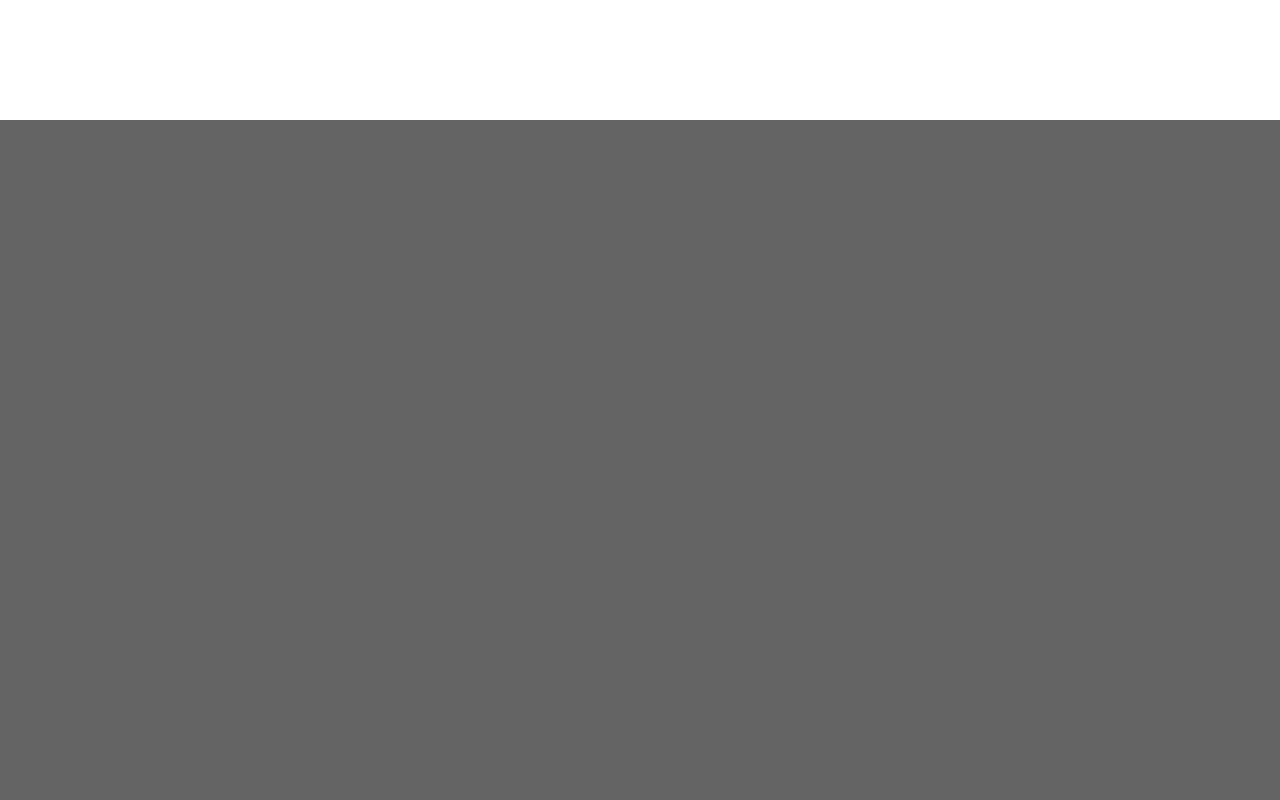
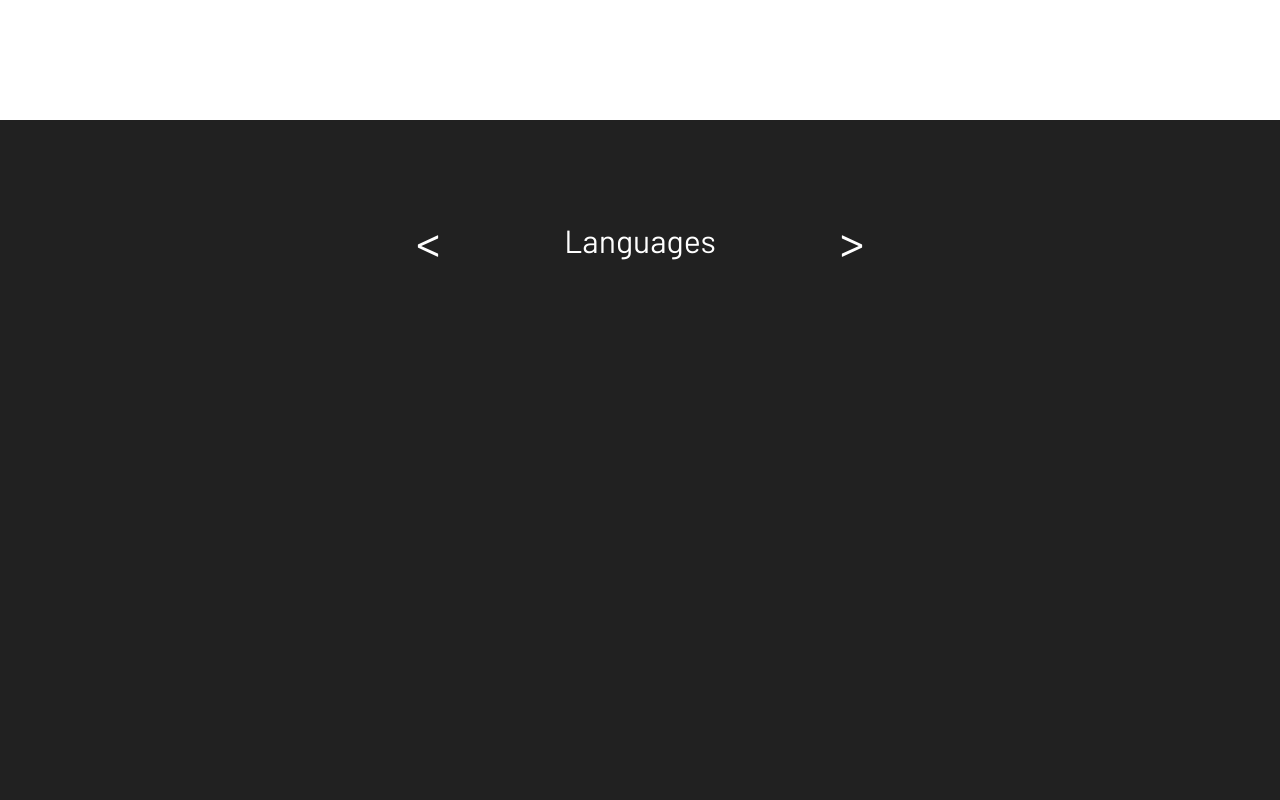
Before and after one commit to ryanpunwasi/portfolio, a React (Create React App) app: page / in a window 1280 px wide. Shown: the part 1480-2280 px from the top of the page. Built offline with nearby package versions, Linux system fonts and the light colour scheme.

Commit message:
feat: add markup and styling, implement switching of selected skill section

```diff
--- a/src/components/App.js
+++ b/src/components/App.js
@@ -5,11 +5,13 @@ import Section from "./Section";
 import SectionText from "./SectionText";
 import Sidebar from "./Sidebar";
 import Lead from "./Lead";
+import Skills from "./Skills";
 import ContactSection from "./ContactSection";
 import "./App.css";
 
 const sections = [
   { title: "About", link: "#about" },
+  { title: "Skills", link: "#skills" },
   { title: "Projects", link: "#projects" },
   { title: "Contact", link: "#contact" },
 ];
@@ -33,8 +35,11 @@ function App() {
       <Section id="about">
         <SectionText></SectionText>
       </Section>
+      <Section id="skills">
+        <Skills />
+      </Section>
+      <Section image="/img/02.jpeg" id="sunsetImage" blendMode="normal" />
       <Section id="projects" />
-      <Section image="/img/02.jpeg" id="sunsetImage" blendMode="normal" />
       <Section id="contact">
         <ContactSection />
       </Section>
--- /dev/null
+++ b/src/components/Skills.jsx
@@ -0,0 +1,69 @@
+import { useState } from "react";
+import SkillsChips from "./SkillsChips";
+import SkillsNav from "./SkillsNav";
+
+import "./Skills.scss";
+
+const sections = [
+  "languages",
+  "frameworks/libraries",
+  "databases",
+  "version control",
+  "testing",
+];
+
+const sectionsObj = {
+  0: {
+    languages: [
+      "HTML5",
+      "CSS3",
+      "Javascript",
+      "Typescript",
+      "Ruby",
+      "PHP",
+      "SQL",
+      "Python",
+    ],
+  },
+  1: {
+    frameworks: [
+      "NodeJS",
+      "React",
+      "Redux",
+      "Express",
+      "EJS",
+      "jQuery",
+      "SASS",
+      "Bootstrap 5",
+      "Rails",
+    ],
+  },
+  2: { databases: ["PostgreSQL", "MySQL"] },
+  3: { "version control": ["Git"] },
+  4: { testing: ["Mocha", "Chai", "Storybook", "Cypress", "Rspec"] },
+};
+
+const Skills = () => {
+  const [selected, setSelected] = useState(0);
+
+  const nextSection = () => {
+    setSelected(prev => (prev + 1) % sections.length);
+  };
+
+  const previousSection = () => {
+    setSelected(prev => (prev + sections.length - 1) % sections.length);
+  };
+
+  return (
+    <div className="skills__section">
+      <SkillsNav
+        selected={sections[selected]}
+        next={nextSection}
+        previous={previousSection}
+      />
+      {/* <SkillsChips /> */}
+    </div>
+  );
+};
+
+export default Skills;
--- /dev/null
+++ b/src/components/Skills.scss
@@ -0,0 +1,8 @@
+.skills__section {
+  background-color: rgb(33, 33, 33);
+  color: white;
+  height: 100vh;
+  font-family: "Barlow";
+  display: flex;
+  justify-content: center;
+}
--- /dev/null
+++ b/src/components/SkillsChips.jsx
@@ -0,0 +1,5 @@
+const SkillsChips = () => {
+  return <div>SkillsChips</div>;
+};
+
+export default SkillsChips;
--- /dev/null
+++ b/src/components/SkillsNav.jsx
@@ -0,0 +1,17 @@
+import "./SkillsNav.scss";
+
+const SkillsNav = ({ selected, next, previous }) => {
+  return (
+    <div className="skills__nav">
+      <span onClick={previous} className="skills__arrow">
+        &lt;
+      </span>
+      <h2 className="skills__name">{selected}</h2>
+      <span className="skills__arrow" onClick={next}>
+        &gt;
+      </span>
+    </div>
+  );
+};
+
+export default SkillsNav;
--- /dev/null
+++ b/src/components/SkillsNav.scss
@@ -0,0 +1,23 @@
+.skills__nav {
+  display: flex;
+  justify-content: center;
+  align-items: center;
+  height: 30%;
+  width: 100%;
+}
+
+.skills__name {
+  text-transform: capitalize;
+  font-size: 2em;
+  width: 400px;
+  text-align: center;
+}
+
+.skills__arrow {
+  font-size: 3em;
+  user-select: none;
+}
+
+.skills__arrow:hover {
+  cursor: pointer;
+}
```
